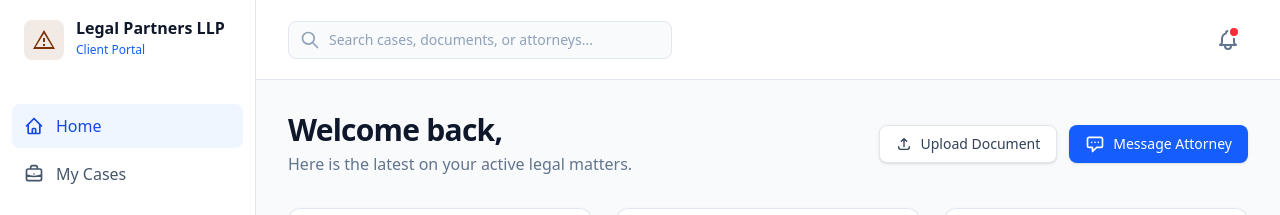
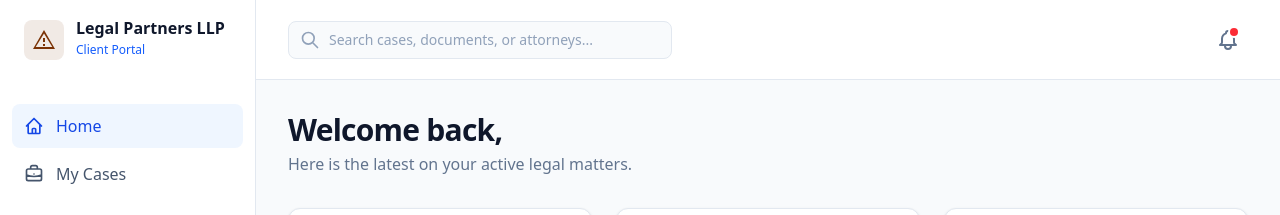
Before and after one commit to harshmohite04/RAG-with-knowledge-Graph, a React (Vite) app in the folder LawFirmConnectweb/: page /portal in a window 1280 px wide. Shown: the top 215 px of the page. Built offline with nearby package versions, Linux system fonts and the light colour scheme; no server answers.

Commit message:
btn removed

```diff
--- a/LawFirmConnectweb/src/pages/UserPortal.tsx
+++ b/LawFirmConnectweb/src/pages/UserPortal.tsx
@@ -19,11 +19,7 @@ const MessageIcon = () => (
         <path strokeLinecap="round" strokeLinejoin="round" d="M8 10h.01M12 10h.01M16 10h.01M9 16H5a2 2 0 01-2-2V6a2 2 0 012-2h14a2 2 0 012 2v8a2 2 0 01-2 2h-5l-5 5v-5z" />
     </svg>
 )
-const UploadIcon = () => (
-    <svg className="w-4 h-4" fill="none" viewBox="0 0 24 24" stroke="currentColor" strokeWidth="2">
-        <path strokeLinecap="round" strokeLinejoin="round" d="M4 16v1a3 3 0 003 3h10a3 3 0 003-3v-1m-4-8l-4-4m0 0L8 8m4-4v12" />
-    </svg>
-)
+
 const FolderIcon = () => (
     <svg className="w-6 h-6 text-blue-600" fill="currentColor" viewBox="0 0 20 20">
         <path d="M2 6a2 2 0 012-2h5l2 2h5a2 2 0 012 2v6a2 2 0 01-2 2H4a2 2 0 01-2-2V6z" />
@@ -79,14 +75,7 @@ const UserPortal: React.FC = () => {
                             <h2 className="text-3xl font-bold text-slate-900 tracking-tight">Welcome back, {userName}</h2>
                             <p className="text-slate-500 mt-1">Here is the latest on your active legal matters.</p>
                         </div>
-                        <div className="flex gap-3">
-                            <button className="inline-flex items-center gap-2 px-4 py-2 bg-white border border-slate-200 rounded-lg text-sm font-medium text-slate-700 hover:bg-slate-50 shadow-sm transition-all">
-                                <UploadIcon /> Upload Document
-                            </button>
-                            <Link to="/portal/messages" className="inline-flex items-center gap-2 px-4 py-2 bg-blue-600 rounded-lg text-sm font-medium text-white hover:bg-blue-700 shadow-sm transition-all">
-                                <MessageIcon /> Message Attorney
-                            </Link>
-                        </div>
+
                     </div>
 
                     {/* Stats Grid */}
```
